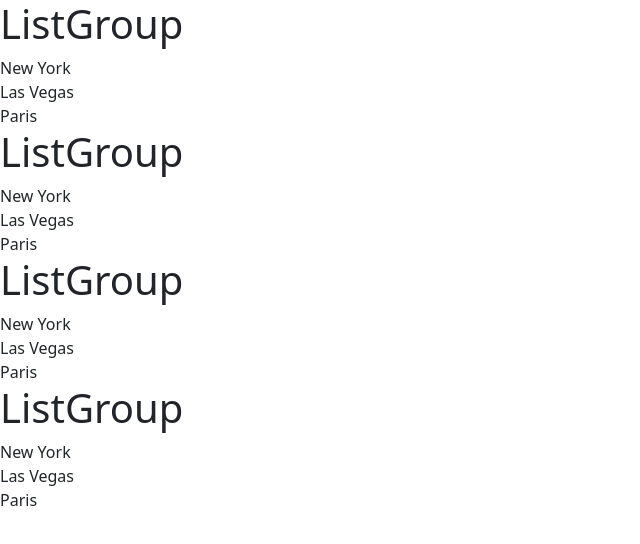
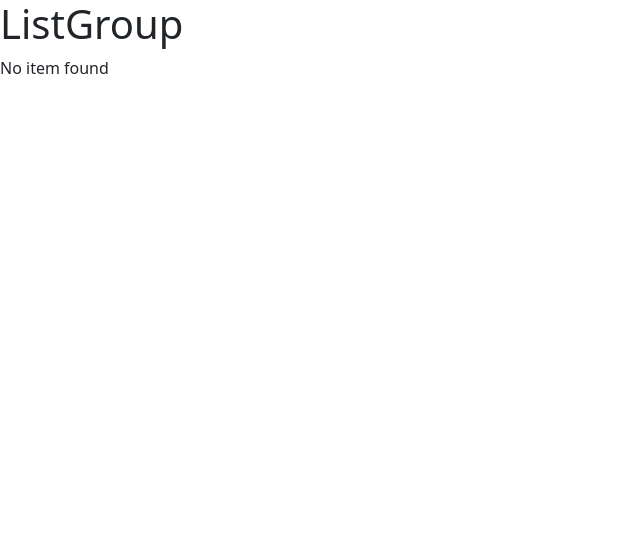
Before and after one commit to mrkarstrom/react-01, a React (Vite) app: page / in a window 1280 px wide. Shown: the top 544 px of the page, without its empty margins (0-640 px from the left). Built offline with nearby package versions, Linux system fonts and the light colour scheme.

Commit message:
add (ListGroup.tsx): Giving the ListGroup a conditional rendering by ternary operator

```diff
--- a/src/App.tsx
+++ b/src/App.tsx
@@ -9,9 +9,6 @@
   return (
     <>
       <ListGroup />
-      <ListGroup />
-      <ListGroup />
-      <ListGroup />
     </>
   );
 }
--- a/src/components/ListGroup.tsx
+++ b/src/components/ListGroup.tsx
@@ -1,12 +1,14 @@
 function ListGroup() {
-  const items = ['New York', 'Las Vegas', 'Paris'];
+  let items = ['New York', 'Las Vegas', 'Paris'];
+  items = [];
 
   return (
     <>
       <h1>ListGroup</h1>
+      {items.length === 0 ? <p>No item found</p> : null}
       <ul className="list-group">
         {items.map((item) => (
-          <li>{item}</li>
+          <li key={item}>{item}</li>
         ))}
       </ul>
     </>
```
